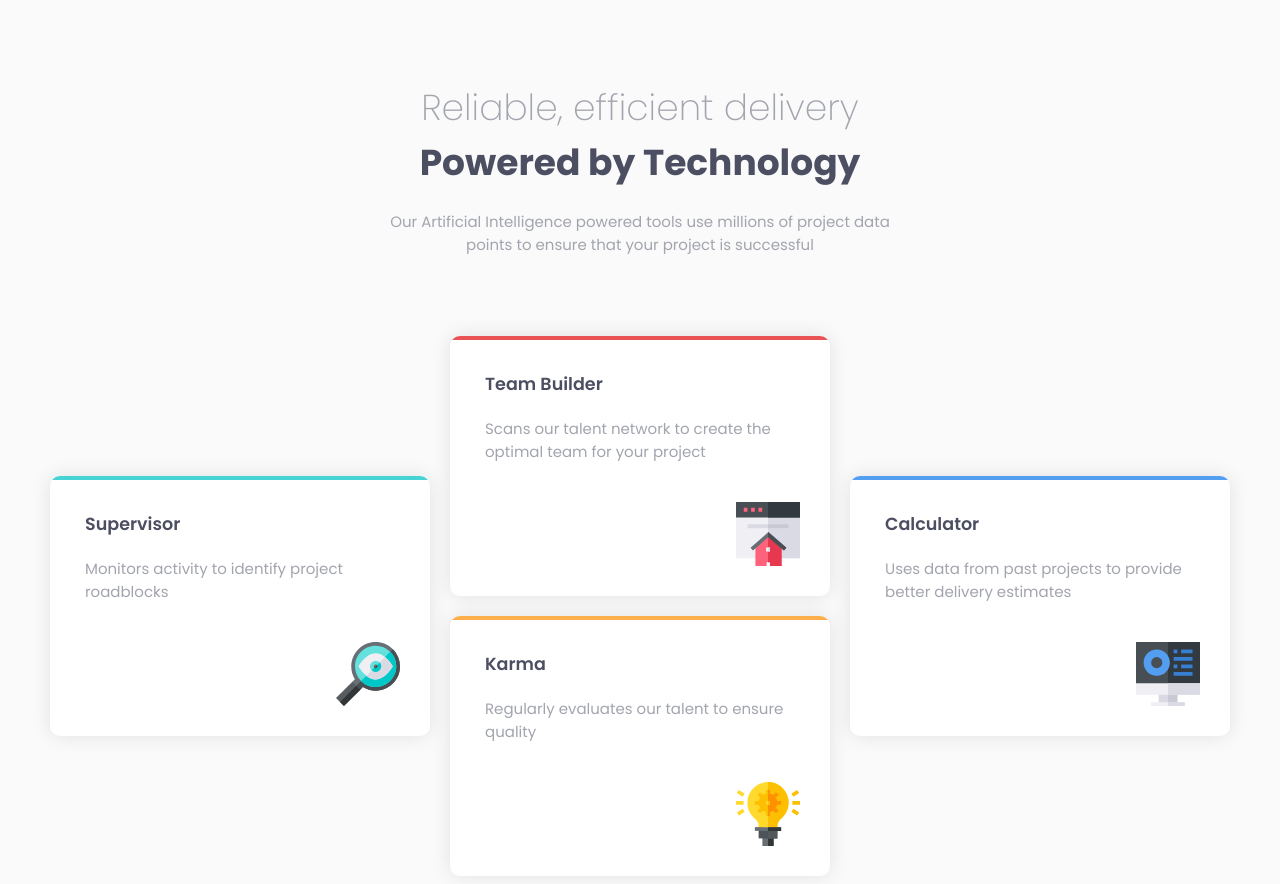
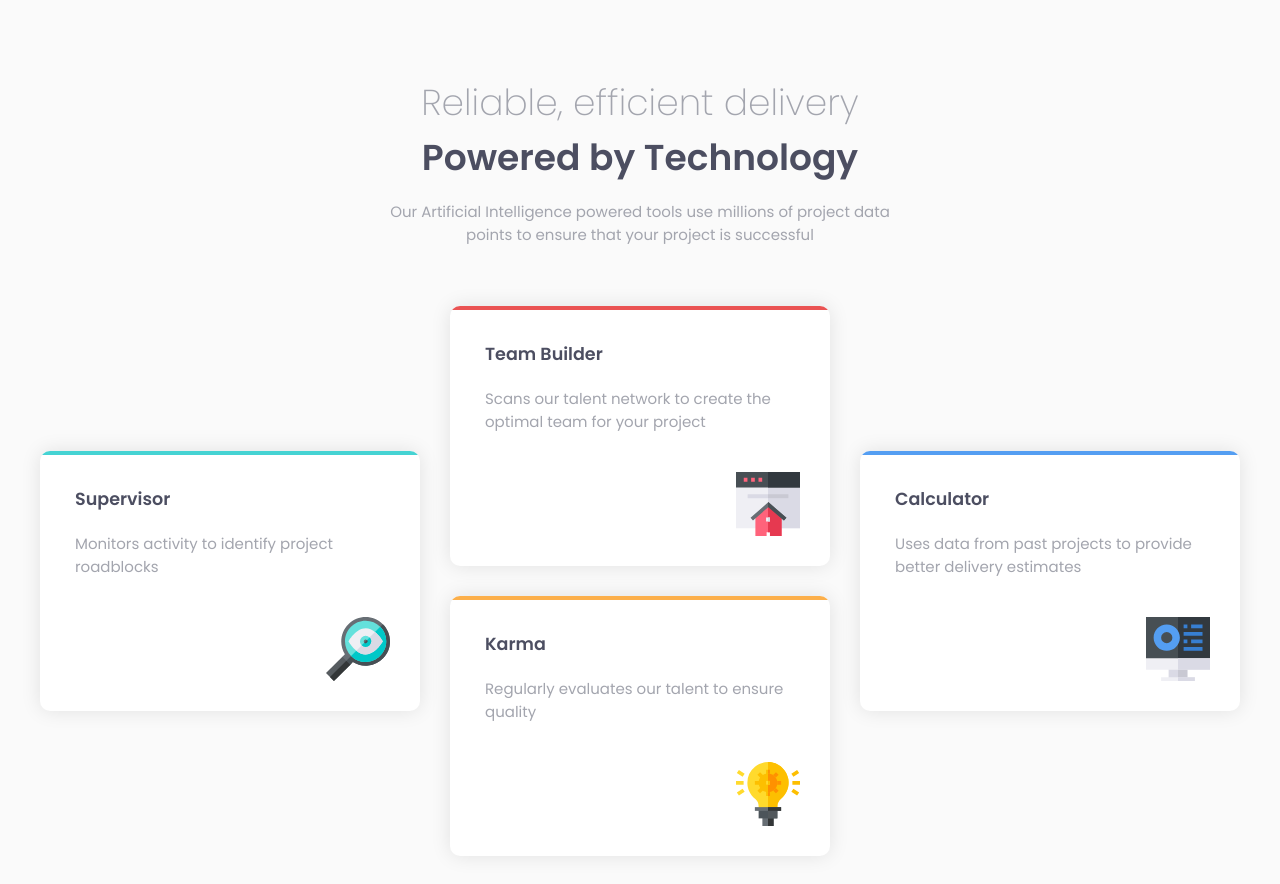
Before and after one commit to AhmedMohamed797/Front-End-Mentor-Challenge-01, a plain HTML site: page index.html in a window 1280 px wide. Drawn offline with Linux system fonts and the light colour scheme.

Commit message:
improve accessibility

```diff
--- a/css/style.css
+++ b/css/style.css
@@ -23,7 +23,7 @@ body {
   font-size: 15px;
   background-color: var(--Very-Light-Gray);
   min-height: 100vh;
-  margin: 80px;
+  margin: 75px;
 }
 
 .container {
@@ -38,30 +38,30 @@ body {
   max-width: 500px;
 }
 
-.head h1:first-child {
+.head h2:first-child {
   font-weight: 200;
   font-size: 24px;
   color: var(--Grayish-Blue);
 }
 
-.head h1:nth-child(2) {
-  font-weight: 620;
+.head h2:nth-child(2) {
+  font-weight: 600;
   font-size: 24px;
   color: var(--Very-Dark-Blue);
 }
 
 .head p {
-  margin-top: 20px;
+  margin-top: 15px;
   color: var(--Grayish-Blue);
-  margin-bottom: 80px;
+  margin-bottom: 60px;
 }
 
 @media (min-width:768px) {
-  .head h1:first-child {
+  .head h2:first-child {
     font-size: 30px;
   }
 
-  .head h1:nth-child(2) {
+  .head h2:nth-child(2) {
     font-size: 30px;
   }
 
@@ -75,7 +75,7 @@ body {
   flex-wrap: wrap;
   justify-content: center;
   align-items: center;
-  gap: 20px;
+  gap: 25px;
 }
 
 .cards div {
@@ -90,11 +90,11 @@ body {
 }
 
 @media (min-width:1025px) {
-  .head h1:first-child {
+  .head h2:first-child {
     font-size: 36px;
   }
 
-  .head h1:nth-child(2) {
+  .head h2:nth-child(2) {
     font-size: 36px;
   }
 
@@ -107,7 +107,7 @@ body {
     display: grid;
     grid-template-columns: repeat(3, 1fr);
     grid-template-rows: repeat(4, 1fr);
-    gap: 20px;
+    gap: 30px;
   }
 
   .cards .super {
--- a/index.html
+++ b/index.html
@@ -12,8 +12,8 @@
 <body>
   <div class="container">
     <div class="head">
-      <h1>Reliable, efficient delivery</h1>
-      <h1>Powered by Technology</h1>
+      <h2>Reliable, efficient delivery</h2>
+      <h2>Powered by Technology</h2>
       <p>Our Artificial Intelligence powered tools use millions of project data points
         to ensure that your project is successful</p>
     </div>
```
